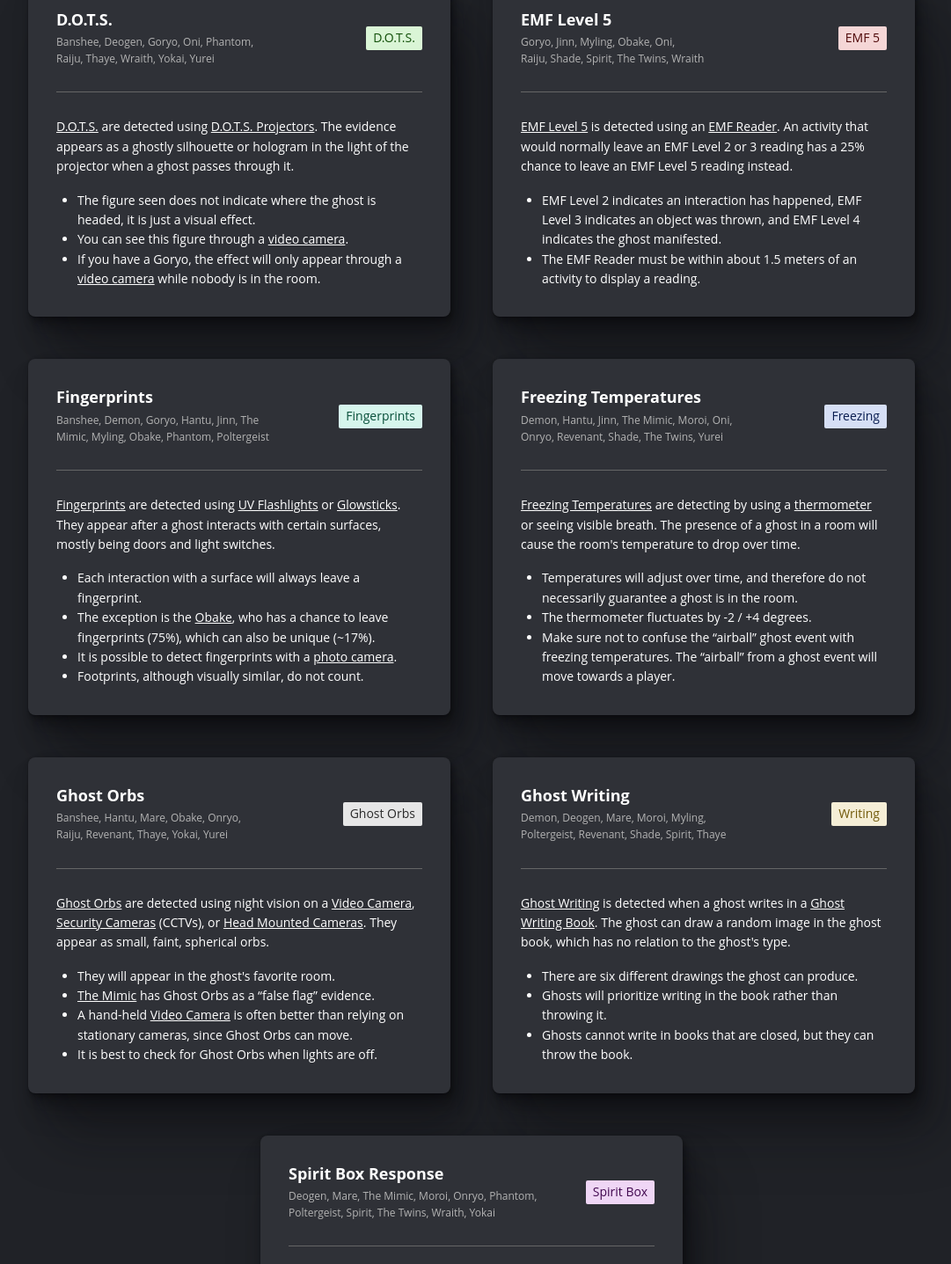
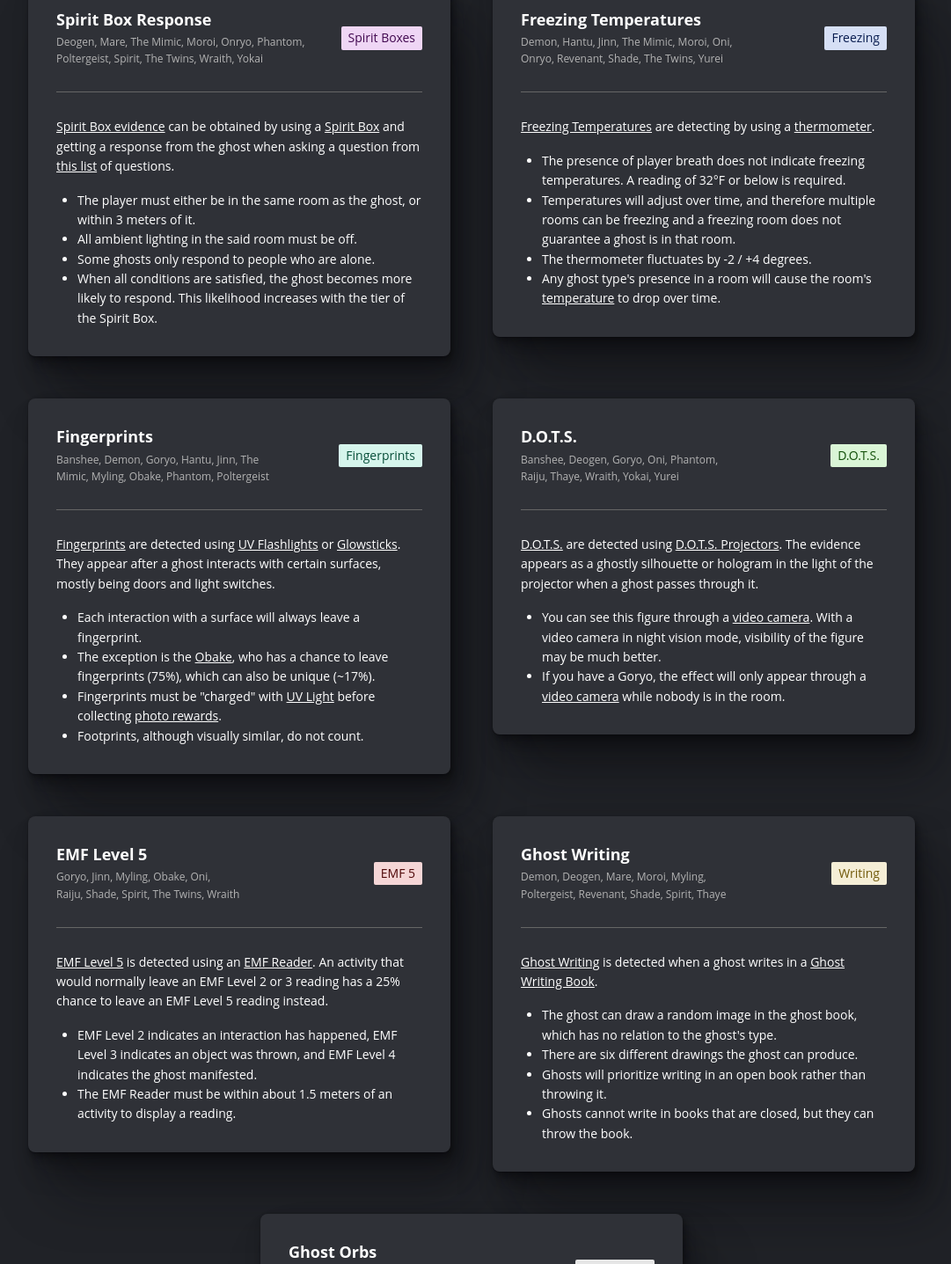
Before and after one commit to graysonlee123/phasmophobia-helper, a Next.js app: page /evidence-glossary in a window 1280 px wide. Shown: the part 160-1597 px from the top of the page at 88% size, without its empty margins (104-1185 px from the left). Built offline with nearby package versions, Linux system fonts and the light colour scheme.

Commit message:
updates to wording for the

```diff
--- a/src/data/evidences.json
+++ b/src/data/evidences.json
@@ -1,60 +1,60 @@
 [
+  {
+    "id": "box",
+    "name": "Spirit Box Response",
+    "shortName": "Spirit Boxes",
+    "tip": "Spirit Box",
+    "ghosts": ["deogen", "moroi"],
+    "url": "https://phasmophobia.fandom.com/wiki/Spirit_Box_(Evidence)",
+    "about": "[Spirit Box evidence](https://phasmophobia.fandom.com/wiki/Spirit_Box_(Evidence)) can be obtained by using a [Spirit Box](https://phasmophobia.fandom.com/wiki/Spirit_Box) and getting a response from the ghost when asking a question from [this list](https://phasmophobia.fandom.com/wiki/Spirit_Box#Types_of_questions) of questions.\n- The player must either be in the same room as the ghost, or within 3 meters of it.\n- All ambient lighting in the said room must be off.\n- Some ghosts only respond to people who are alone.\n- When all conditions are satisfied, the ghost becomes more likely to respond. This likelihood increases with the tier of the Spirit Box."
+  },
+  {
+    "id": "freezing",
+    "name": "Freezing Temperatures",
+    "shortName": "Freezing",
+    "tip": "Thermometers",
+    "ghosts": ["hantu"],
+    "url": "https://phasmophobia.fandom.com/wiki/Freezing_Temperatures",
+    "about": "[Freezing Temperatures](https://phasmophobia.fandom.com/wiki/Freezing_Temperatures) are detecting by using a [thermometer](https://phasmophobia.fandom.com/wiki/Thermometer).\n- The presence of player breath does not indicate freezing temperatures. A reading of 32°F or below is required.\n- Temperatures will adjust over time, and therefore multiple rooms can be freezing and a freezing room does not guarantee a ghost is in that room.\n- The thermometer fluctuates by -2 / +4 degrees.\n- Any ghost type's presence in a room will cause the room's [temperature](https://phasmophobia.fandom.com/wiki/Temperature) to drop over time."
+  },
+  {
+    "id": "fingerprints",
+    "name": "Fingerprints",
+    "tip": "UV Lights",
+    "ghosts": ["obake"],
+    "url": "https://phasmophobia.fandom.com/wiki/Fingerprints",
+    "about": "[Fingerprints](https://phasmophobia.fandom.com/wiki/Fingerprints) are detected using [UV Flashlights](https://phasmophobia.fandom.com/wiki/UV_Flashlight) or [Glowsticks](https://phasmophobia.fandom.com/wiki/Glowstick). They appear after a ghost interacts with certain surfaces, mostly being doors and light switches.\n- Each interaction with a surface will always leave a fingerprint.\n- The exception is the [Obake](https://phasmophobia.fandom.com/wiki/Obake), who has a chance to leave fingerprints (75%), which can also be unique (~17%).\n- Fingerprints must be \"charged\" with [UV Light](https://phasmophobia.fandom.com/wiki/UV_Light) before collecting [photo rewards](https://phasmophobia.fandom.com/wiki/Photo_Rewards).\n- Footprints, although visually similar, do not count."
+  },
   {
     "id": "dots",
     "name": "D.O.T.S.",
-    "tip": "D.O.T.S. Projector",
+    "tip": "D.O.T.S. Projectors",
     "ghosts": ["goryo"],
     "url": "https://phasmophobia.fandom.com/wiki/D.O.T.S_Projector_(Evidence)",
-    "about": "[D.O.T.S.](https://phasmophobia.fandom.com/wiki/D.O.T.S_Projector_(Evidence)) are detected using [D.O.T.S. Projectors](https://phasmophobia.fandom.com/wiki/D.O.T.S._Projector). The evidence appears as a ghostly silhouette or hologram in the light of the projector when a ghost passes through it.\n- The figure seen does not indicate where the ghost is headed, it is just a visual effect.\n- You can see this figure through a [video camera](https://phasmophobia.fandom.com/wiki/Video_Camera). \n- If you have a Goryo, the effect will only appear through a [video camera](https://phasmophobia.fandom.com/wiki/Video_Camera) while nobody is in the room."
+    "about": "[D.O.T.S.](https://phasmophobia.fandom.com/wiki/D.O.T.S_Projector_(Evidence)) are detected using [D.O.T.S. Projectors](https://phasmophobia.fandom.com/wiki/D.O.T.S._Projector). The evidence appears as a ghostly silhouette or hologram in the light of the projector when a ghost passes through it.\n- You can see this figure through a [video camera](https://phasmophobia.fandom.com/wiki/Video_Camera). With a video camera in night vision mode, visibility of the figure may be much better. \n- If you have a Goryo, the effect will only appear through a [video camera](https://phasmophobia.fandom.com/wiki/Video_Camera) while nobody is in the room."
   },
   {
     "id": "emf",
     "name": "EMF Level 5",
     "shortName": "EMF 5",
-    "tip": "EMF Reader",
+    "tip": "EMF Readers",
     "url": "https://phasmophobia.fandom.com/wiki/EMF_Level_5",
     "about": "[EMF Level 5](https://phasmophobia.fandom.com/wiki/EMF_Level_5) is detected using an [EMF Reader](https://phasmophobia.fandom.com/wiki/EMF_Reader). An activity that would normally leave an EMF Level 2 or 3 reading has a 25% chance to leave an EMF Level 5 reading instead.\n- EMF Level 2 indicates an interaction has happened, EMF Level 3 indicates an object was thrown, and EMF Level 4 indicates the ghost manifested.\n- The EMF Reader must be within about 1.5 meters of an activity to display a reading."
-  },
-  {
-    "id": "fingerprints",
-    "name": "Fingerprints",
-    "tip": "UV Flashlight, Glowstick",
-    "ghosts": ["obake"],
-    "url": "https://phasmophobia.fandom.com/wiki/Fingerprints",
-    "about": "[Fingerprints](https://phasmophobia.fandom.com/wiki/Fingerprints) are detected using [UV Flashlights](https://phasmophobia.fandom.com/wiki/UV_Flashlight) or [Glowsticks](https://phasmophobia.fandom.com/wiki/Glowstick). They appear after a ghost interacts with certain surfaces, mostly being doors and light switches.\n- Each interaction with a surface will always leave a fingerprint.\n- The exception is the [Obake](https://phasmophobia.fandom.com/wiki/Obake), who has a chance to leave fingerprints (75%), which can also be unique (~17%).\n- It is possible to detect fingerprints with a [photo camera](https://phasmophobia.fandom.com/wiki/Photo_Camera).\n- Footprints, although visually similar, do not count."
-  },
-  {
-    "id": "freezing",
-    "name": "Freezing Temperatures",
-    "shortName": "Freezing",
-    "tip": "Freezing breath, Thermometer",
-    "ghosts": ["hantu"],
-    "url": "https://phasmophobia.fandom.com/wiki/Freezing_Temperatures",
-    "about": "[Freezing Temperatures](https://phasmophobia.fandom.com/wiki/Freezing_Temperatures) are detecting by using a [thermometer](https://phasmophobia.fandom.com/wiki/Thermometer) or seeing visible breath. The presence of a ghost in a room will cause the room's temperature to drop over time.\n- Temperatures will adjust over time, and therefore do not necessarily guarantee a ghost is in the room.\n- The thermometer fluctuates by -2 / +4 degrees.\n- Make sure not to confuse the “airball” ghost event with freezing temperatures. The “airball” from a ghost event will move towards a player."
-  },
-  {
-    "id": "orbs",
-    "name": "Ghost Orbs",
-    "tip": "Night vision camera",
-    "ghosts": ["mimic"],
-    "url": "https://phasmophobia.fandom.com/wiki/Ghost_Orb",
-    "about": "[Ghost Orbs](https://phasmophobia.fandom.com/wiki/Ghost_Orb) are detected using night vision on a [Video Camera](https://phasmophobia.fandom.com/wiki/Video_Camera), [Security Cameras](https://phasmophobia.fandom.com/wiki/Video_Feed) (CCTVs), or [Head Mounted Cameras](https://phasmophobia.fandom.com/wiki/Head_Mounted_Camera). They appear as small, faint, spherical orbs.\n- They will appear in the ghost's favorite room.\n- [The Mimic](https://phasmophobia.fandom.com/wiki/The_Mimic) has Ghost Orbs as a “false flag” evidence.\n- A hand-held [Video Camera](https://phasmophobia.fandom.com/wiki/Video_Camera) is often better than relying on stationary cameras, since Ghost Orbs can move.\n- It is best to check for Ghost Orbs when lights are off."
   },
   {
     "id": "writing",
     "name": "Ghost Writing",
     "shortName": "Writing",
-    "tip": "Ghost Writing Book",
+    "tip": "Ghost Writing Books",
     "url": "https://phasmophobia.fandom.com/wiki/Ghost_Writing",
-    "about": "[Ghost Writing](https://phasmophobia.fandom.com/wiki/Ghost_Writing) is detected when a ghost writes in a [Ghost Writing Book](https://phasmophobia.fandom.com/wiki/Ghost_Writing_Book). The ghost can draw a random image in the ghost book, which has no relation to the ghost's type.\n- There are six different drawings the ghost can produce.\n- Ghosts will prioritize writing in the book rather than throwing it.\n- Ghosts cannot write in books that are closed, but they can throw the book."
+    "about": "[Ghost Writing](https://phasmophobia.fandom.com/wiki/Ghost_Writing) is detected when a ghost writes in a [Ghost Writing Book](https://phasmophobia.fandom.com/wiki/Ghost_Writing_Book).\n- The ghost can draw a random image in the ghost book, which has no relation to the ghost's type.\n- There are six different drawings the ghost can produce.\n- Ghosts will prioritize writing in an open book rather than throwing it.\n- Ghosts cannot write in books that are closed, but they can throw the book."
   },
   {
-    "id": "box",
-    "name": "Spirit Box Response",
-    "shortName": "Spirit Box",
-    "tip": "Spirit Box",
-    "ghosts": ["deogen", "moroi"],
-    "url": "https://phasmophobia.fandom.com/wiki/Spirit_Box_(Evidence)",
-    "about": "[Spirit Box evidence](https://phasmophobia.fandom.com/wiki/Spirit_Box_(Evidence)) can be obtained by using the [Spirit Box equipment](https://phasmophobia.fandom.com/wiki/Spirit_Box). A ghost will audibly speak back to the player and the Spirit Box equipment's ghost icon will light up.\n- The player must either be in the same room as the ghost, or within 3 meters of it.\n- All ambient lighting in the said room must be off.\n- Some ghosts only respond to people who are alone.\n- The player must ask specific [pre-determined questions](https://phasmophobia.fandom.com/wiki/Spirit_Box).\n- If you are not seeing the “X” icon light up shortly after asking a question, the game may not be detecting your microphone properly, or you are asking an invalid question.\n- If all conditions are met, the ghost will have a 2/3 chance to respond, and the ghost icon will light up, confirming the evidence."
+    "id": "orbs",
+    "name": "Ghost Orbs",
+    "tip": "Night Vision Video Feeds",
+    "ghosts": ["mimic"],
+    "url": "https://phasmophobia.fandom.com/wiki/Ghost_Orb",
+    "about": "[Ghost Orbs](https://phasmophobia.fandom.com/wiki/Ghost_Orb) appear as small, faint, spherical orbs and are detected using any [video feed](https://phasmophobia.fandom.com/wiki/Video_Feed) with night vision. \n- They will appear in the ghost's favorite room.\n- [The Mimic](https://phasmophobia.fandom.com/wiki/The_Mimic) has Ghost Orbs as a \"false\" evidence.\n- A hand-held [Video Camera](https://phasmophobia.fandom.com/wiki/Video_Camera) is often better than relying on stationary cameras, since Ghost Orbs can move.\n- It is best to check for Ghost Orbs when lights are off."
   }
 ]
--- a/src/data/ghosts.json
+++ b/src/data/ghosts.json
@@ -20,28 +20,28 @@
     "evidences": ["box", "writing", "dots"],
     "hunt": 40,
     "url": "https://phasmophobia.fandom.com/wiki/Deogen",
-    "about": "Always knows player locations, making hiding useless during [hunts](https://phasmophobia.fandom.com/wiki/Hunt). Greatly slows down when close to a player **(0.4m/s)**. Kiting this ghost is the best method to survive a hunt. Can produce a unique [Spirit Box](https://phasmophobia.fandom.com/wiki/Spirit_Box) response."
+    "about": "Always knows player locations, making hiding useless during [hunts](https://phasmophobia.fandom.com/wiki/Hunt). Fast when isolated, but greatly slows down when close to a player **(0.4m/s)**. Kiting this ghost is the best method to survive a hunt. Can produce a unique [Spirit Box](https://phasmophobia.fandom.com/wiki/Spirit_Box) response."
   },
   {
     "id": "goryo",
     "name": "Goryo",
     "evidences": ["emf", "fingerprints", "dots"],
     "url": "https://phasmophobia.fandom.com/wiki/Goryo",
-    "about": "Appears in [D.O.T.S.](https://phasmophobia.fandom.com/wiki/D.O.T.S_Projector_(Evidence)) only when viewed through a video camera and no players are in the same room as it. Can not change its favorite room or roam long distances."
+    "about": "Appears in [D.O.T.S.](https://phasmophobia.fandom.com/wiki/D.O.T.S_Projector_(Evidence)) only when viewed through a video camera and no players are in the same room as it. Cannot change its favorite room, and is less likely to wander."
   },
   {
     "id": "hantu",
     "name": "Hantu",
     "evidences": ["fingerprints", "orbs", "freezing"],
     "url": "https://phasmophobia.fandom.com/wiki/Hantu",
-    "about": "Increased speed in colder areas during [hunts](https://phasmophobia.fandom.com/wiki/Hunt). Occasionally emits frosty breath in its favorite room, and can appear in any room during a hunt. Moves slower in warmer areas during hunts. Twice as likely to turn off the [fuse box](https://phasmophobia.fandom.com/wiki/Fuse_Box)."
+    "about": "Increased speed in colder rooms during [hunts](https://phasmophobia.fandom.com/wiki/Hunt). Moves slower in warmer areas during hunts. Occasionally emits frosty breath when hunting with the breaker off. Cannot turn on the [fuse box](https://phasmophobia.fandom.com/wiki/Fuse_Box), and is twice as likely to turn it off."
   },
   {
     "id": "jinn",
     "name": "Jinn",
     "evidences": ["emf", "freezing", "fingerprints"],
     "url": "https://phasmophobia.fandom.com/wiki/Jinn",
-    "about": "During a hunt, it has a higher speed if a target it can see is far away **(2.5m/s)**. Its ability will deduct nearby players' sanity **(25%)**. Turning off the [fuse box](https://phasmophobia.fandom.com/wiki/Fuse_Box) will prevent it from using its ability."
+    "about": "During a hunt, it has a higher speed if a target it can see is far away **(2.5m/s)**. Its ability will deduct nearby players' sanity **(25%)**. Turning off the [fuse box](https://phasmophobia.fandom.com/wiki/Fuse_Box) will prevent it from using its ability. Cannot turn off the fuse box."
   },
   {
     "id": "mare",
@@ -93,7 +93,7 @@
     "evidences": ["box", "orbs", "freezing"],
     "hunt": 60,
     "url": "https://phasmophobia.fandom.com/wiki/Onryo",
-    "about": "Chance to hunt at any sanity when blowing out flames **(50%, +25% / dead player)**. Blows out flames more often than other ghost types. Presence of flames prevents the ghost from [hunting](https://phasmophobia.fandom.com/wiki/Hunt) naturally **(4m)**."
+    "about": "Chance to hunt when blowing out flames. Presence of flames prevents the ghost from [hunting](https://phasmophobia.fandom.com/wiki/Hunt) naturally **(4m)**. Blows out flames more often than other ghost types. Every third flame will cause it to attempt to initiate a hunt, which can be blocked by a crucifix or more flames."
   },
   {
     "id": "phantom",
@@ -167,7 +167,7 @@
     "evidences": ["box", "orbs", "dots"],
     "hunt": 80,
     "url": "https://phasmophobia.fandom.com/wiki/Yokai",
-    "about": "When at least one player talks within a certain range of it, its [hunt](https://phasmophobia.fandom.com/wiki/Hunt) sanity threshold is increased **(80%)**. During hunts, it can only hear or sense electronics that are very close to it **(2m)**."
+    "about": "When at least one player talks within a certain range of it, its [hunt](https://phasmophobia.fandom.com/wiki/Hunt) sanity threshold is increased **(80%)**. During hunts, it can only hear or sense electronics that are very close to it **(2.5m)**."
   },
   {
     "id": "yurei",
--- a/src/pages/about.tsx
+++ b/src/pages/about.tsx
@@ -20,7 +20,11 @@
             <p>
               Welcome to the Phasmophobia Helper website! My main mission is to make identifying
               ghost types in the thrilling video game{' '}
-              <a href="https://kineticgames.co.uk/" target="_blank" rel="noopener noreferrer">
+              <a
+                href="https://www.kineticgames.co.uk/phasmophobia"
+                target="_blank"
+                rel="noopener noreferrer"
+              >
                 Phasmophobia
               </a>{' '}
               a breeze for players like you.
```
